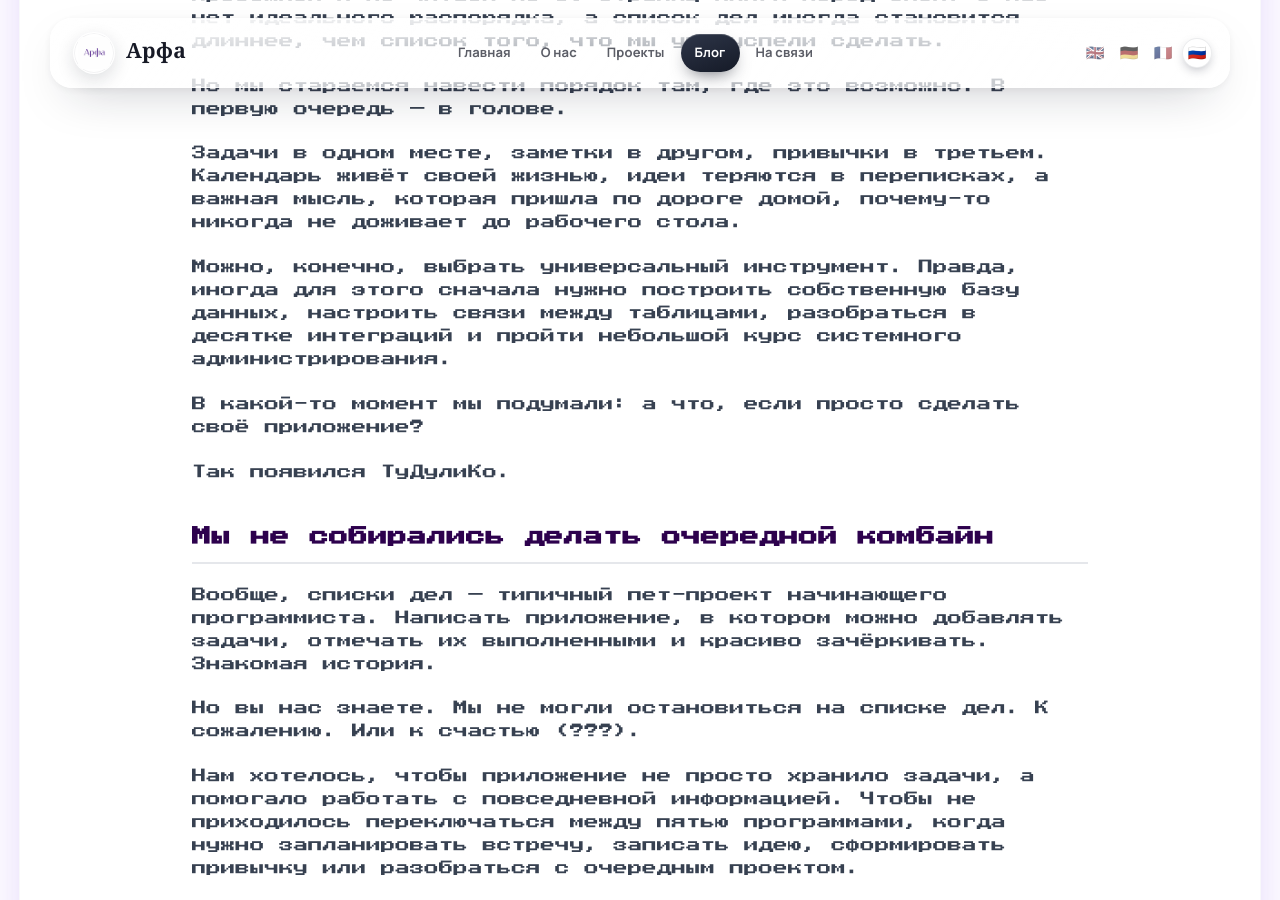
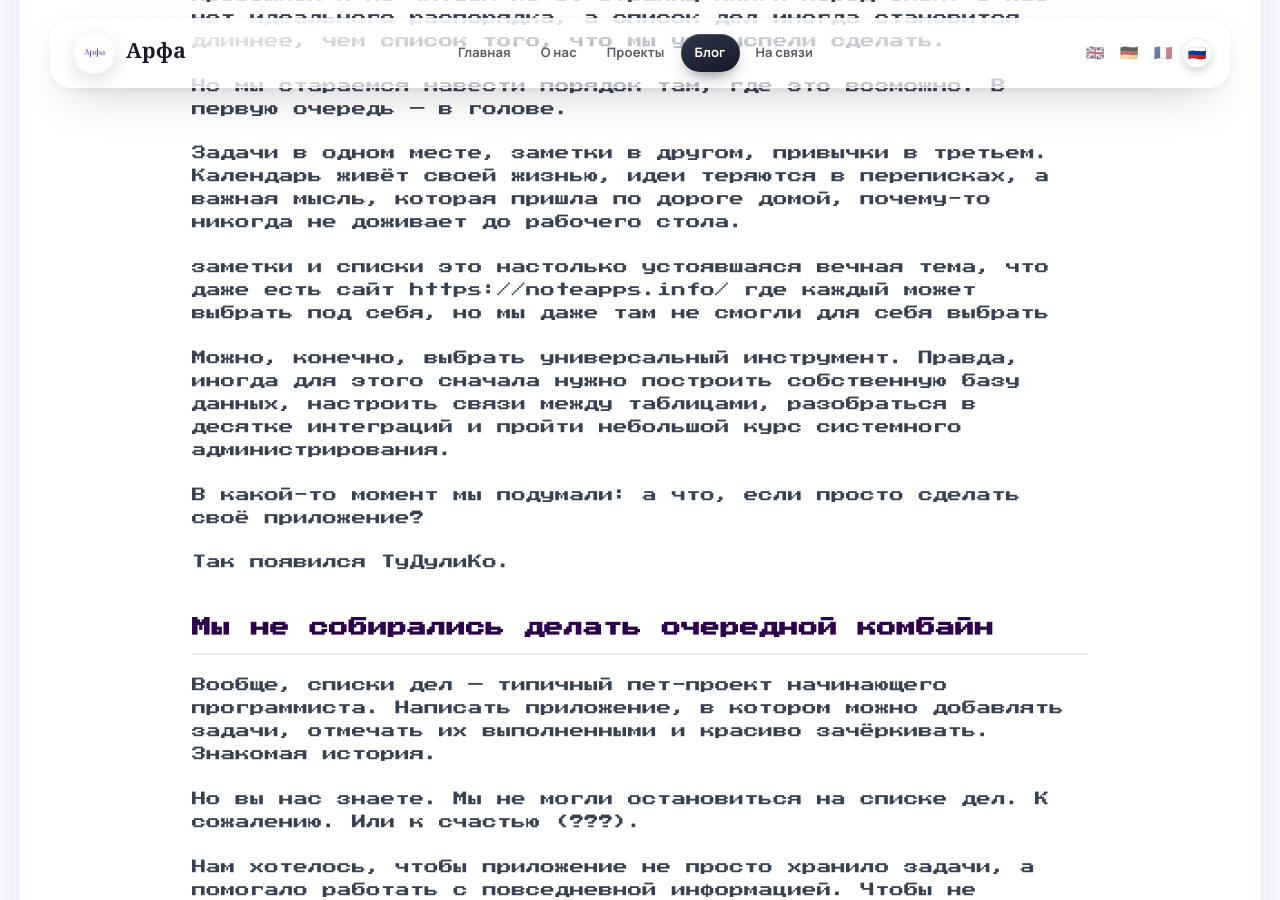
Before and after one commit to Rafadelya/rafadelya.github.io, a Jekyll site: the page blog/ru/posts/todoolico.ru.html, which Jekyll copies as it is, in a window 1280 px wide and 900 px high, scrolled down 1776 px. Built offline with Jekyll 4.4.1, drawn with Linux system fonts in a browser that asks for light colours.

Commit message:
Blog: add noteapps.info note to ToDooliCo post

```diff
--- a/blog/ru/posts/todoolico.ru.html
+++ b/blog/ru/posts/todoolico.ru.html
@@ -107,6 +107,7 @@
           <p class="post-text">Мы не встаём в четыре утра, не заканчиваем каждый день пробежкой и не читаем по 50 страниц книги перед сном. У нас нет идеального распорядка, а список дел иногда становится длиннее, чем список того, что мы уже успели сделать.</p>
           <p class="post-text">Но мы стараемся навести порядок там, где это возможно. В первую очередь — в голове.</p>
           <p class="post-text">Задачи в одном месте, заметки в другом, привычки в третьем. Календарь живёт своей жизнью, идеи теряются в переписках, а важная мысль, которая пришла по дороге домой, почему-то никогда не доживает до рабочего стола.</p>
+          <p class="post-text">заметки и списки это настолько устоявшаяся вечная тема, что даже есть сайт <a href="https://noteapps.info/">https://noteapps.info/</a> где каждый может выбрать под себя, но мы даже там не смогли для себя выбрать</p>
           <p class="post-text">Можно, конечно, выбрать универсальный инструмент. Правда, иногда для этого сначала нужно построить собственную базу данных, настроить связи между таблицами, разобраться в десятке интеграций и пройти небольшой курс системного администрирования.</p>
           <p class="post-text">В какой-то момент мы подумали: а что, если просто сделать своё приложение?</p>
           <p class="post-text">Так появился ТуДулиКо.</p>
```
